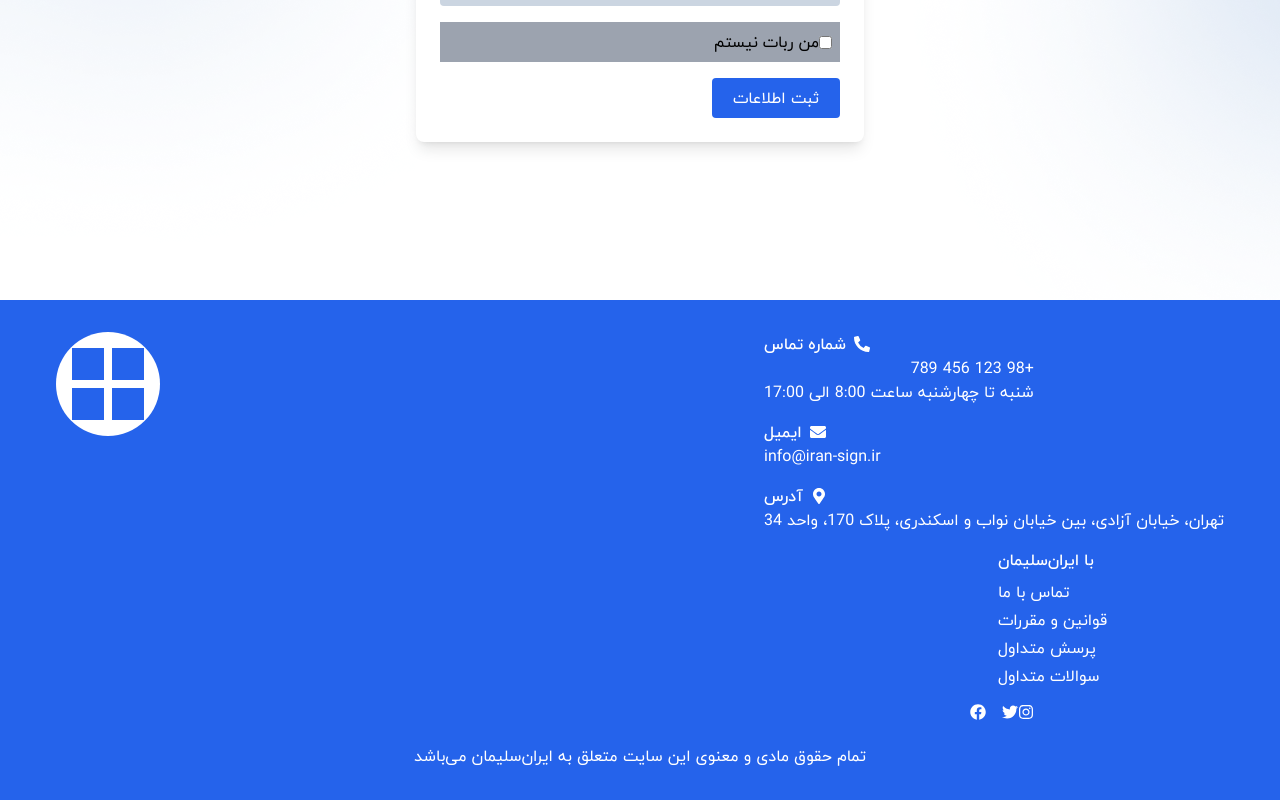
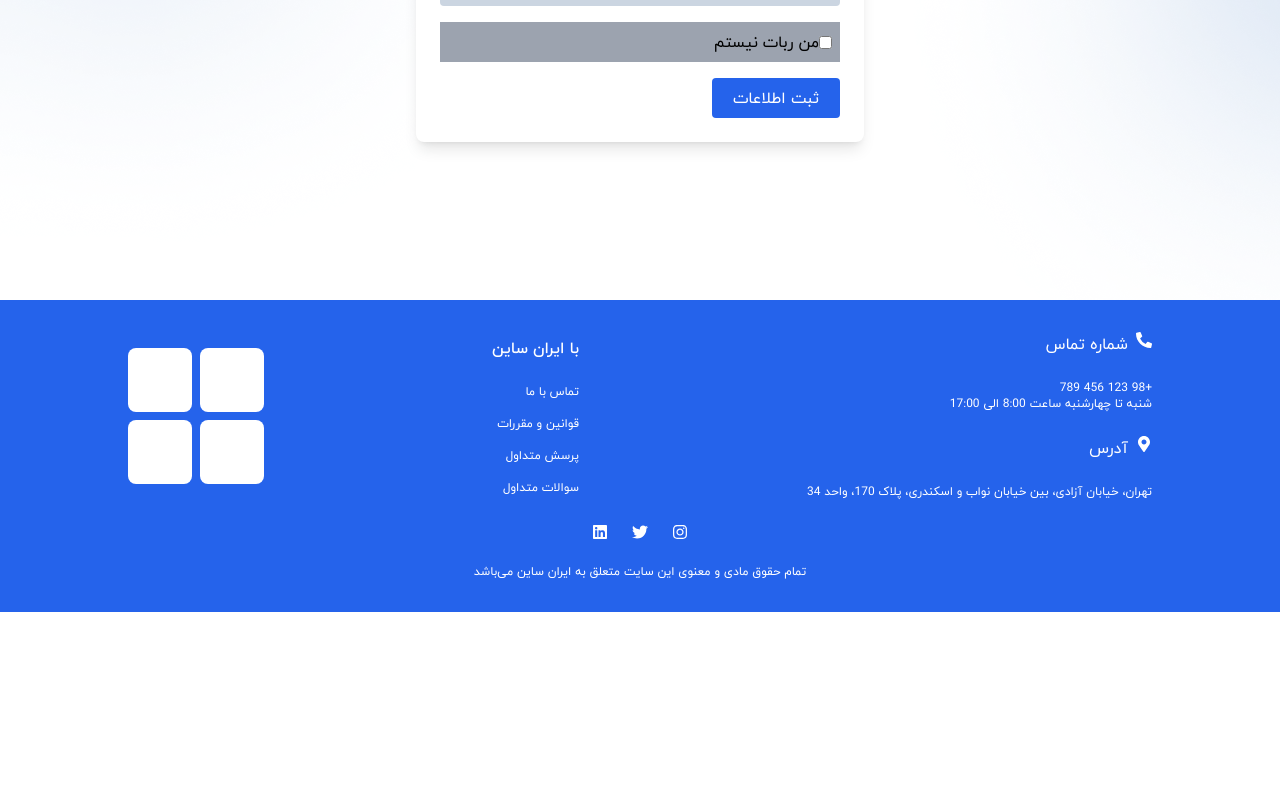
Before and after one commit to mahbobe-mohseni/iraaan-sighn-, a React (Create React App) app: page / in a window 1280 px wide. Shown: the part 2503-3303 px from the top of the page. After the commit the page ends 3115 px from the top, so only its background shows below. Built offline with nearby package versions, Linux system fonts and the light colour scheme; the HTML template or start-up script is replaced by a standard one.

Commit message:
Refactor: refactor footer component

```diff
--- a/src/components/Footer.jsx
+++ b/src/components/Footer.jsx
@@ -1,68 +1,57 @@
-import React from 'react';
-import { FaPhoneAlt, FaEnvelope, FaMapMarkerAlt, FaInstagram, FaTwitter, FaFacebook } from 'react-icons/fa';
+import React from "react";
+import {
+  FaPhoneAlt,
+  FaMapMarkerAlt,
+  FaInstagram,
+  FaTwitter,
+  FaLinkedin,
+} from "react-icons/fa";
+import { Link } from "react-router-dom";
 
 const Footer = () => {
   return (
-    <footer className="bg-blue-600 text-white py-8">
-      <div className="container mx-auto px-4">
-        <div className="flex flex-col md:flex-row justify-between items-start">
-          {/* Left Section */}
-          <div className="flex flex-col items-center md:items-center  mb-6 md:mb-0">
-          <div className="flex flex-col items-center md:items-end">
-            <div className="mb-4 text-center md:text-right">
-              <p className="font-bold flex items-center justify-center md:justify-end">
-                <FaPhoneAlt className="ml-2" /> شماره تماس
-              </p>
-              <p>+98 123 456 789</p>
-              <p>شنبه تا چهارشنبه ساعت 8:00 الی 17:00</p>
-            </div>
-            <div className="mb-4 text-center md:text-right">
-              <p className="font-bold flex items-center justify-center md:justify-end">
-                <FaEnvelope className="ml-2" /> ایمیل
-              </p>
-              <p>info@iran-sign.ir</p>
-            </div>
-            <div className="mb-4 text-center md:text-right">
-              <p className="font-bold flex items-center justify-center md:justify-end">
-                <FaMapMarkerAlt className="ml-2" /> آدرس
-              </p>
-              <p>تهران، خیابان آزادی، بین خیابان نواب و اسکندری، پلاک 170، واحد 34</p>
-            </div>
+    <footer className="bg-blue-600 text-white py-8 px-32">
+      <div className="flex items-center justify-between lg:flex-row flex-col lg:gap-0 gap-6">
+        <div className="contact-box">
+          <div className="flex gap-2 mb-6">
+            <FaPhoneAlt /> <span>شماره تماس</span>
           </div>
-          <div className='grid grid-cols-2 gap-2 '>
-          <ul className="text-center md:text-left space-y-1">
-            <p className="text-center md:text-left font-bold mb-2">با ایران‌سلیمان</p>
-              <li>تماس با ما</li>
-              <li>قوانین و مقررات</li>
-              <li>پرسش متداول</li>
-              <li>سوالات متداول</li>
-            </ul>
+          <p className="text-12">+98 123 456 789</p>
+          <p className="text-12">شنبه تا چهارشنبه ساعت 8:00 الی 17:00</p>
+          <div className="flex gap-2 my-6">
+            <FaMapMarkerAlt /> <span>آدرس</span>
           </div>
-
-            <div className="flex space-x-4 mt-4">
-              <FaInstagram className="text-white" />
-              <FaTwitter className="text-white" />
-              <FaFacebook className="text-white" />
-            </div>
+          <p className="text-12">
+            تهران، خیابان آزادی، بین خیابان نواب و اسکندری، پلاک 170، واحد 34
+          </p>
+        </div>
+        <div className="links-box">
+          <p className="font-bold mb-6">با ایران ساین</p>
+          <div className="text-12 flex flex-col gap-4">
+            <Link to="/">تماس با ما</Link>
+            <Link to="/">قوانین و مقررات</Link>
+            <Link to="/">پرسش متداول</Link>
+            <Link to="/">سوالات متداول</Link>
           </div>
-
-          {/* Right Section */}
-
-
-
-
-          <div className="bg-white p-4 rounded-full mb-4">
-              <div className="grid grid-cols-2 gap-2">
-                <div className="w-8 h-8 bg-blue-600"></div>
-                <div className="w-8 h-8 bg-blue-600"></div>
-                <div className="w-8 h-8 bg-blue-600"></div>
-                <div className="w-8 h-8 bg-blue-600"></div>
-              </div>
-            </div>
         </div>
-        <div className="text-center mt-6">
-          <p>تمام حقوق مادی و معنوی این سایت متعلق به ایران‌سلیمان می‌باشد</p>
+        <div className="license-box">
+          <div className="grid grid-cols-2 gap-2">
+            <div className="w-16 h-16 bg-white rounded-lg"></div>
+            <div className="w-16 h-16 bg-white rounded-lg"></div>
+            <div className="w-16 h-16 bg-white rounded-lg"></div>
+            <div className="w-16 h-16 bg-white rounded-lg"></div>
+          </div>
         </div>
+      </div>
+      <div className="social-box flex items-center justify-center my-6">
+        <div className="flex gap-6 w-max">
+          <FaInstagram className="text-white" />
+          <FaTwitter className="text-white" />
+          <FaLinkedin className="text-white" />
+        </div>
+      </div>
+      <div className="copyright-box text-center text-12">
+        <p>تمام حقوق مادی و معنوی این سایت متعلق به ایران ساین می‌باشد</p>
       </div>
     </footer>
   );
```
